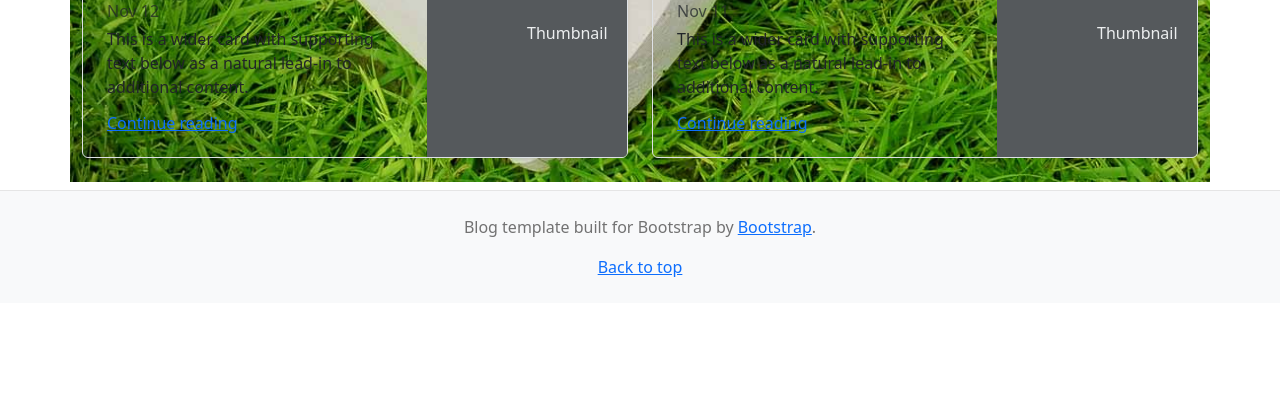
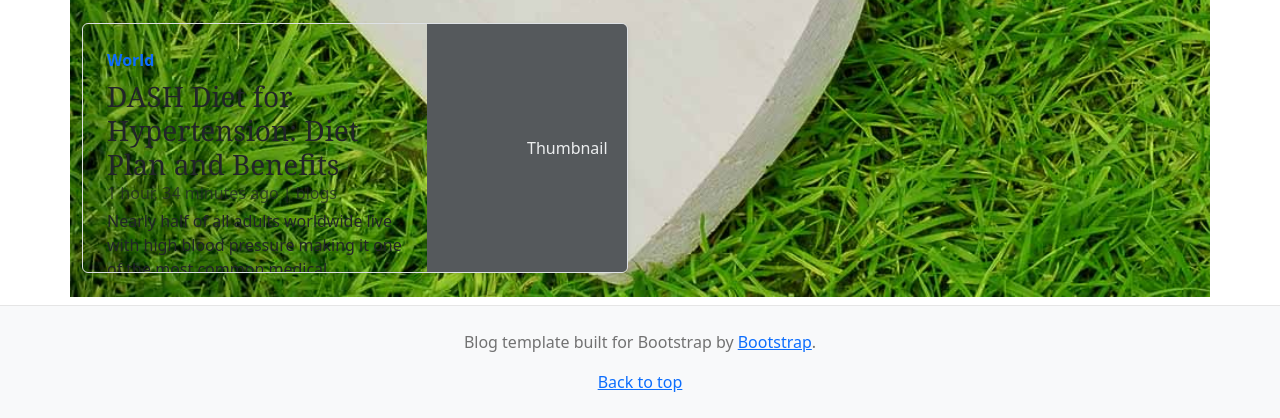
Before and after one commit to ajayishwarakatti26/Blogging-system, a Django app: page / in a window 1280 px wide. Shown: the part 615-1033 px from the top of the page. Before the commit the page ends 892 px from the top, so only its background shows below. Run offline with Django 5.2, Linux system fonts and the light colour scheme; data comes from the database, SQL or seed files in the repository; both versions use the stored data as it was after the commit.

Commit message:
make home page

```diff
--- a/blogmain/views.py
+++ b/blogmain/views.py
@@ -1,4 +1,13 @@
 from django.shortcuts import render
+from blogs.models import Category,Blog
 
 def home(request):
-    return render (request,'home.html')
+    categories=Category.objects.all()
+    featured_posts=Blog.objects.filter(is_featured =True).order_by('updated_at')
+
+    context={
+        'categories':categories,
+        'featured_posts':featured_posts,
+    }
+
+    return render (request,'home.html',context)
--- a/blogs/admin.py
+++ b/blogs/admin.py
@@ -8,6 +8,8 @@ class BlogAdmin(admin.ModelAdmin):
         'slug':('title',)
     }
     list_display=('title','category','author','is_featured')
+    search_fields=('id','title','category_category_name','status')
+    list_editable=('is_featured',)
 
 
 
--- a/templates/home.html
+++ b/templates/home.html
@@ -1,6 +1,7 @@
 <!doctype html>
 {% load static %}
 <html lang="en">
+
 <head>
   <meta charset="utf-8" />
   <!-- viewport meta must remain in the head -->
@@ -8,10 +9,7 @@
   <title>Django Blog</title>
 
   <!-- Bootstrap CDN -->
-    <link
-      href="https://cdn.jsdelivr.net/npm/bootstrap@5.3.0/dist/css/bootstrap.min.css"
-      rel="stylesheet"
-    />
+  <link href="https://cdn.jsdelivr.net/npm/bootstrap@5.3.0/dist/css/bootstrap.min.css" rel="stylesheet" />
 
   <!-- Custom Blog CSS -->
   <link href="/static/css/blog.css" rel="stylesheet" />
@@ -20,6 +18,7 @@
     .featured-banner {
       background-image: url("/blogmain/static/images/cricket.jpg");
     }
+
     /* background for main container previously inline */
     .main-bg {
       background-image: url("/blogmain/static/images/cricket.jpg");
@@ -28,6 +27,7 @@
     }
   </style>
 </head>
+
 <body>
   <!-- Header Navigation -->
   <div class="container">
@@ -37,26 +37,12 @@
           <a class="link-secondary" href="#">Subscribe</a>
         </div>
         <div class="col-4 text-center">
-            <a
-              class="blog-header-logo text-dark fs-2 text-decoration-none"
-              href="#"
-              >Django Blog</a
-            >
+          <a class="blog-header-logo text-dark fs-2 text-decoration-none" href="#">Django Blog</a>
         </div>
         <div class="col-4 d-flex justify-content-end align-items-center">
           <a class="link-secondary" href="#" aria-label="Search">
-              <svg
-                xmlns="http://www.w3.org/2000/svg"
-                width="20"
-                height="20"
-                fill="none"
-                stroke="currentColor"
-                stroke-linecap="round"
-                stroke-linejoin="round"
-                stroke-width="2"
-                class="mx-3"
-                viewBox="0 0 24 24"
-              >
+            <svg xmlns="http://www.w3.org/2000/svg" width="20" height="20" fill="none" stroke="currentColor"
+              stroke-linecap="round" stroke-linejoin="round" stroke-width="2" class="mx-3" viewBox="0 0 24 24">
               <circle cx="10.5" cy="10.5" r="7.5" />
               <path d="M21 21l-5.2-5.2" />
             </svg>
@@ -70,18 +56,9 @@
     <!-- Category Navigation Bar -->
     <div class="nav-scroller py-1 mb-2">
       <nav class="nav d-flex justify-content-between">
-          <a class="p-2 link-secondary" href="#">World</a>
-          <a class="p-2 link-secondary" href="#">U.S.</a>
-          <a class="p-2 link-secondary" href="#">Technology</a>
-          <a class="p-2 link-secondary" href="#">Design</a>
-          <a class="p-2 link-secondary" href="#">Culture</a>
-          <a class="p-2 link-secondary" href="#">Business</a>
-          <a class="p-2 link-secondary" href="#">Politics</a>
-          <a class="p-2 link-secondary" href="#">Opinion</a>
-          <a class="p-2 link-secondary" href="#">Science</a>
-          <a class="p-2 link-secondary" href="#">Health</a>
-          <a class="p-2 link-secondary" href="#">Style</a>
-          <a class="p-2 link-secondary" href="#">Travel</a>
+        {% for cat in categories %}
+        <a class="p-2 link-secondary" href="#">{{ cat }}</a>
+        {% endfor %}
       </nav>
     </div>
   </div>
@@ -89,65 +66,59 @@
   <!-- Main Content Container -->
   <main class="container main-bg">
     <!-- Main Featured Article Banner -->
-      <div
-        class="p-4 p-md-5 mb-4 text-white rounded bg-dark featured-banner"
-        style="
-          background-image: url('{% static "images/cricket.jpg" %}');
-          background-blend-mode: overlay;
-          background-size: cover;
-        "
-      >
+    {% for post in featured_posts %}
+    {% if forloop.first %}
+
+    <div class="p-4 p-md-5 mb-4 text-white rounded bg-dark featured-banner" style="background-image: url({{ post.featured_image.url }}
+      ); background-blend-mode: overlay; background-size: cover; background-position: center;">
       <div class="col-md-6 px-0">
         <h1 class="display-4 fst-italic">
-            Title of a longer featured blog post
+          {{ post.title }}
         </h1>
         <p class="lead my-3">
-            Multiple lines of text that form the lede, informing new readers
-            quickly and efficiently about what’s most interesting in this post’s
-            contents.
+          {{ post.short_description }}
         </p>
         <p class="lead mb-0">
           <a href="#" class="text-white fw-bold">Continue reading...</a>
         </p>
       </div>
     </div>
+    {% endif %}
+
+
+    {% endfor %}
 
     <!-- Two-Column Featured Posts Grid -->
     <div class="row mb-2">
+      {% for post in featured_posts %}
+      {% if not forloop.first %}
       <div class="col-md-6">
-          <div
-            class="row g-0 border rounded overflow-hidden flex-md-row mb-4 shadow-sm h-md-250 position-relative"
-          >
+        <div class="row g-0 border rounded overflow-hidden flex-md-row mb-4 shadow-sm h-md-250 position-relative">
           <div class="col p-4 d-flex flex-column position-static">
             <strong class="d-inline-block mb-2 text-primary">World</strong>
-              <h3 class="mb-0">Featured post</h3>
-              <div class="mb-1 text-muted">Nov 12</div>
+            <h3 class="mb-0">{{ post.title }}</h3>
+            <div class="mb-1 text-muted">{{ post.created_at | timesince }} ago | {{ post.author }}</div>
             <p class="card-text mb-auto">
-                This is a wider card with supporting text below as a natural
-                lead-in to additional content.
+              {{ post.short_description }}
             </p>
             <a href="#" class="stretched-link">Continue reading</a>
           </div>
+
           <div class="col-auto d-none d-lg-block">
-              <svg
-                class="bd-placeholder-img"
-                width="200"
-                height="250"
-                xmlns="http://www.w3.org/2000/svg"
-                role="img"
-                aria-label="Placeholder: Thumbnail"
-                preserveAspectRatio="xMidYMid slice"
-                focusable="false"
-              >
+            <svg class="bd-placeholder-img" width="200" height="250" xmlns="http://www.w3.org/2000/svg" role="img"
+              aria-label="Placeholder: Thumbnail" preserveAspectRatio="xMidYMid slice" focusable="false">
               <title>Placeholder</title>
               <rect width="100%" height="100%" fill="#55595c" />
               <text x="50%" y="50%" fill="#eceeef" dy=".3em">Thumbnail</text>
             </svg>
           </div>
         </div>
+        {% endif %}
+        {% endfor %}
+
       </div>
 
-        <div class="col-md-6">
+      <!-- <div class="col-md-6">
           <div
             class="row g-0 border rounded overflow-hidden flex-md-row mb-4 shadow-sm h-md-250 position-relative"
           >
@@ -178,7 +149,7 @@
               </svg>
             </div>
           </div>
-        </div>
+        </div> -->
     </div>
   </main>
 
@@ -193,4 +164,5 @@
 
   <script src="https://cdn.jsdelivr.net/npm/bootstrap@5.3.0/dist/js/bootstrap.bundle.min.js"></script>
 </body>
+
 </html>
```
Also changed, not shown: db.sqlite3. Lines whose indentation alone changed are shown as unchanged.
